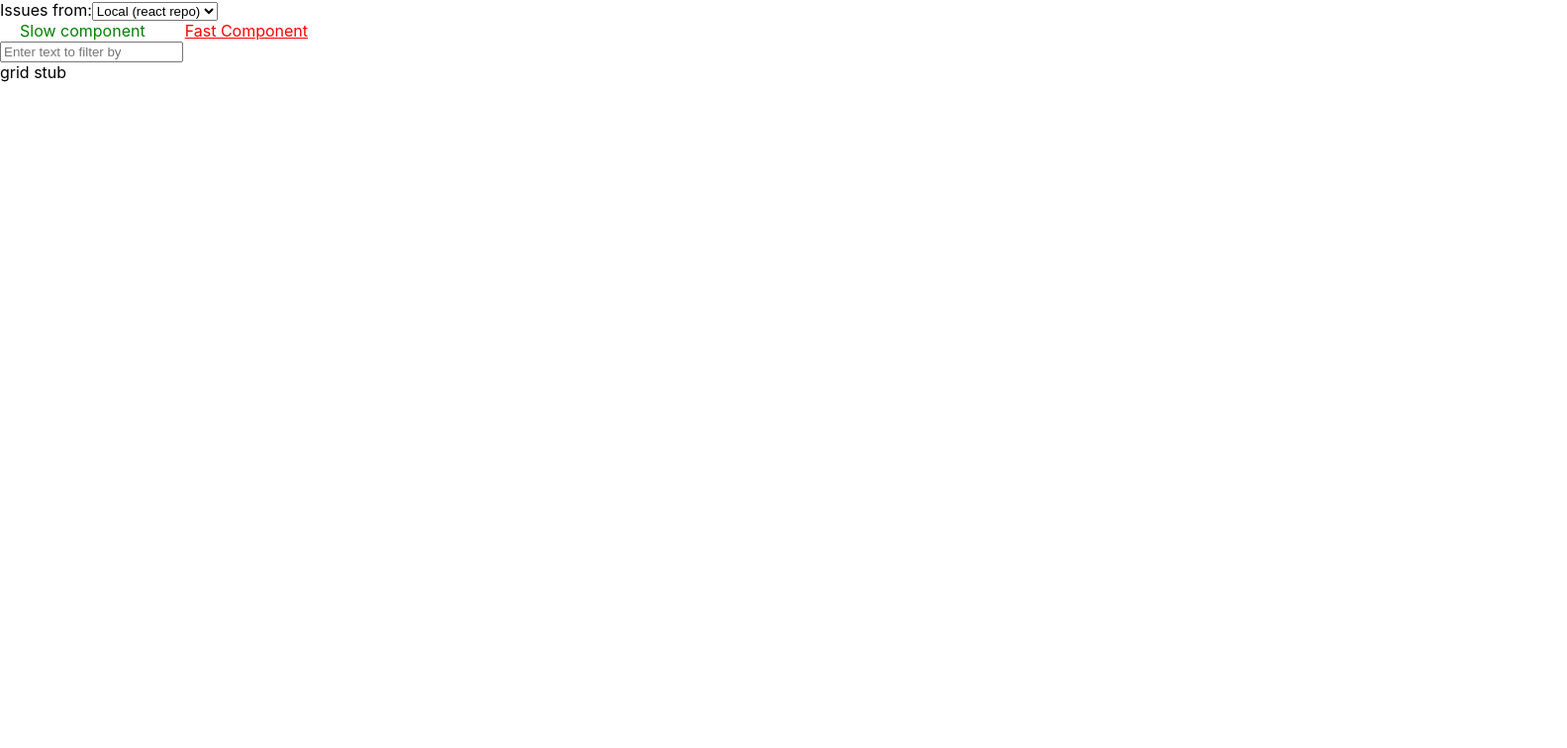
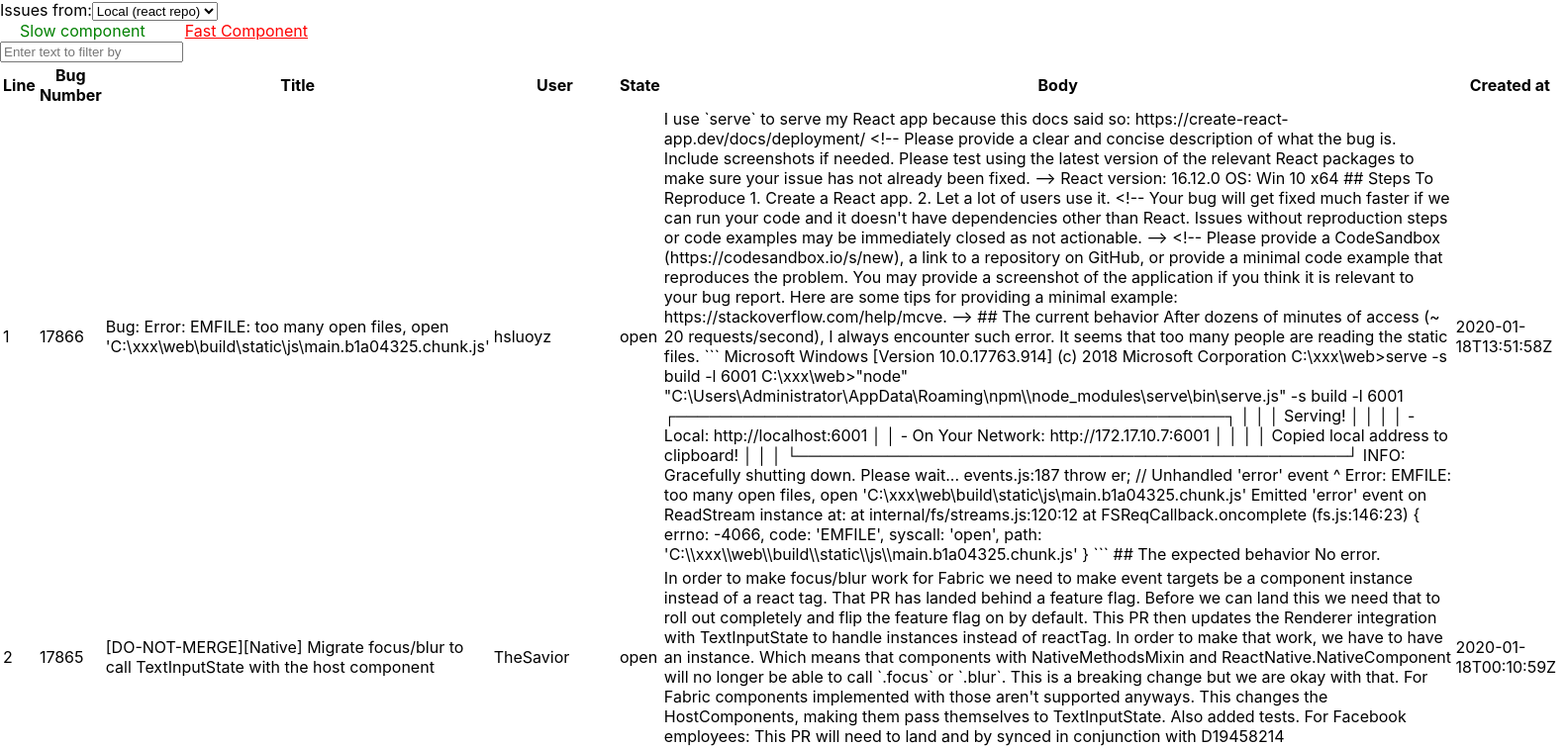
Before and after one commit to OlgaKuksa/client-perf-demo, a React app: page / in a window 1280 px wide. Shown: the top 756 px of the page at 99% size, 1583 px wide, since content can reach past the window. Built offline with nearby package versions, Linux system fonts and the light colour scheme.

Commit message:
feat: add stupid BugTable component

```diff
--- /dev/null
+++ b/src/components/BugTable.js
@@ -0,0 +1,36 @@
+import React from "react";
+
+class BugTable extends React.Component {
+  render() {
+    return (
+      <table>
+        <thead>
+          <tr>
+            <th>Line</th>
+            <th>Bug Number</th>
+            <th>Title</th>
+            <th>User</th>
+            <th>State</th>
+            <th>Body</th>
+            <th>Created at</th>
+          </tr>
+        </thead>
+        <tbody>
+          {this.props.results.map((it, index) => (
+            <tr key={it.id}>
+              <td>{index + 1}</td>
+              <td>{it.number}</td>
+              <td>{it.title}</td>
+              <td>{it.user.login}</td>
+              <td>{it.state}</td>
+              <td>{it.body}</td>
+              <td>{it.created_at}</td>
+            </tr>
+          ))}
+        </tbody>
+      </table>
+    );
+  }
+}
+
+export default BugTable;
--- a/src/components/PageView.js
+++ b/src/components/PageView.js
@@ -1,6 +1,9 @@
 import React from "react";
 import SourceSelector from "./SourceSelector";
 import Filter from "./Filter";
+import BugTable from "./BugTable";
+
+import results from "../api/sampleIssues.json";
 
 import "./PageView.css";
 
@@ -44,8 +47,9 @@ class PageView extends React.Component {
             Fast Component
           </span>
         </div>
+
         <Filter />
-        <div>grid stub</div>
+       <BugTable results={results}/>
       </div>
     );
   }
```
